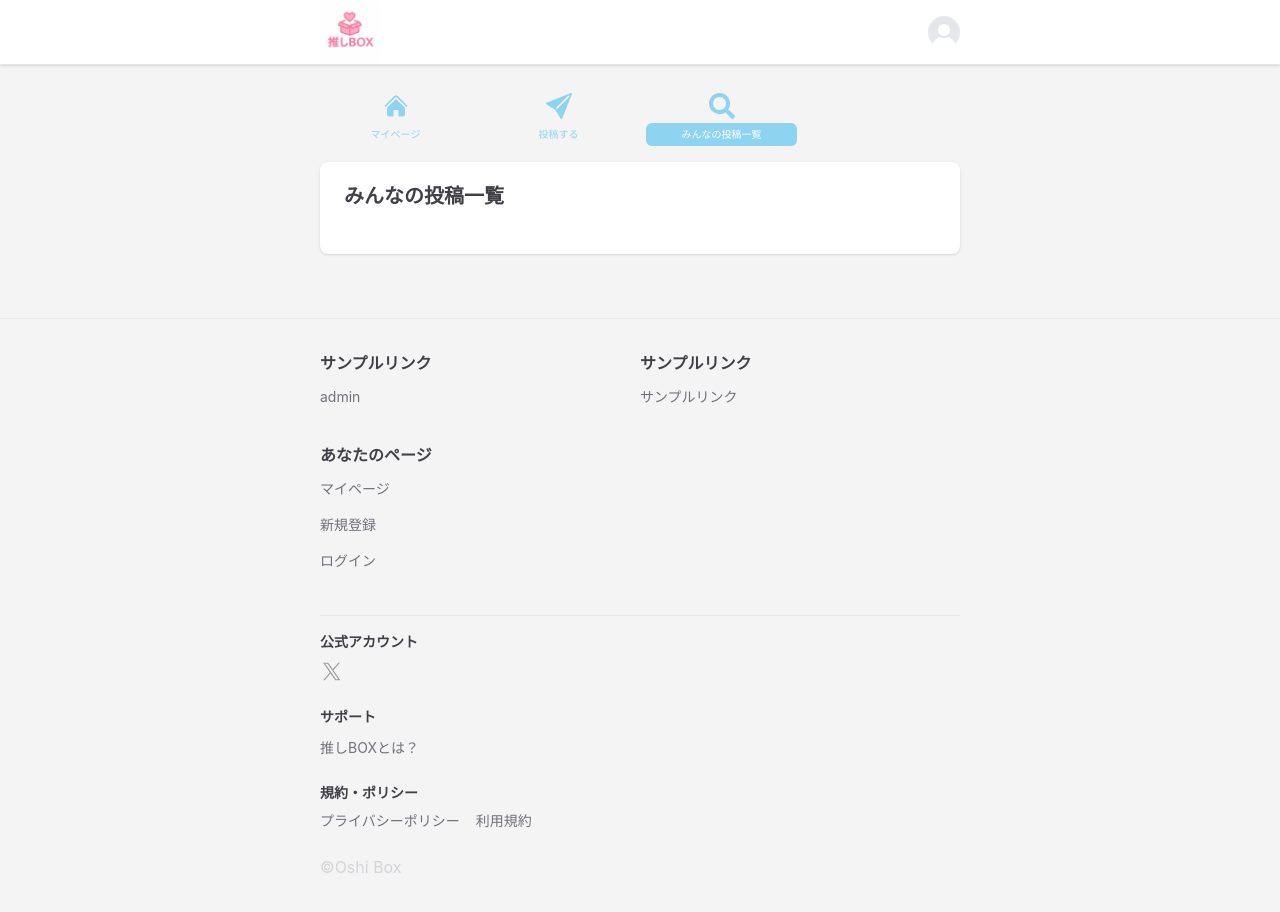
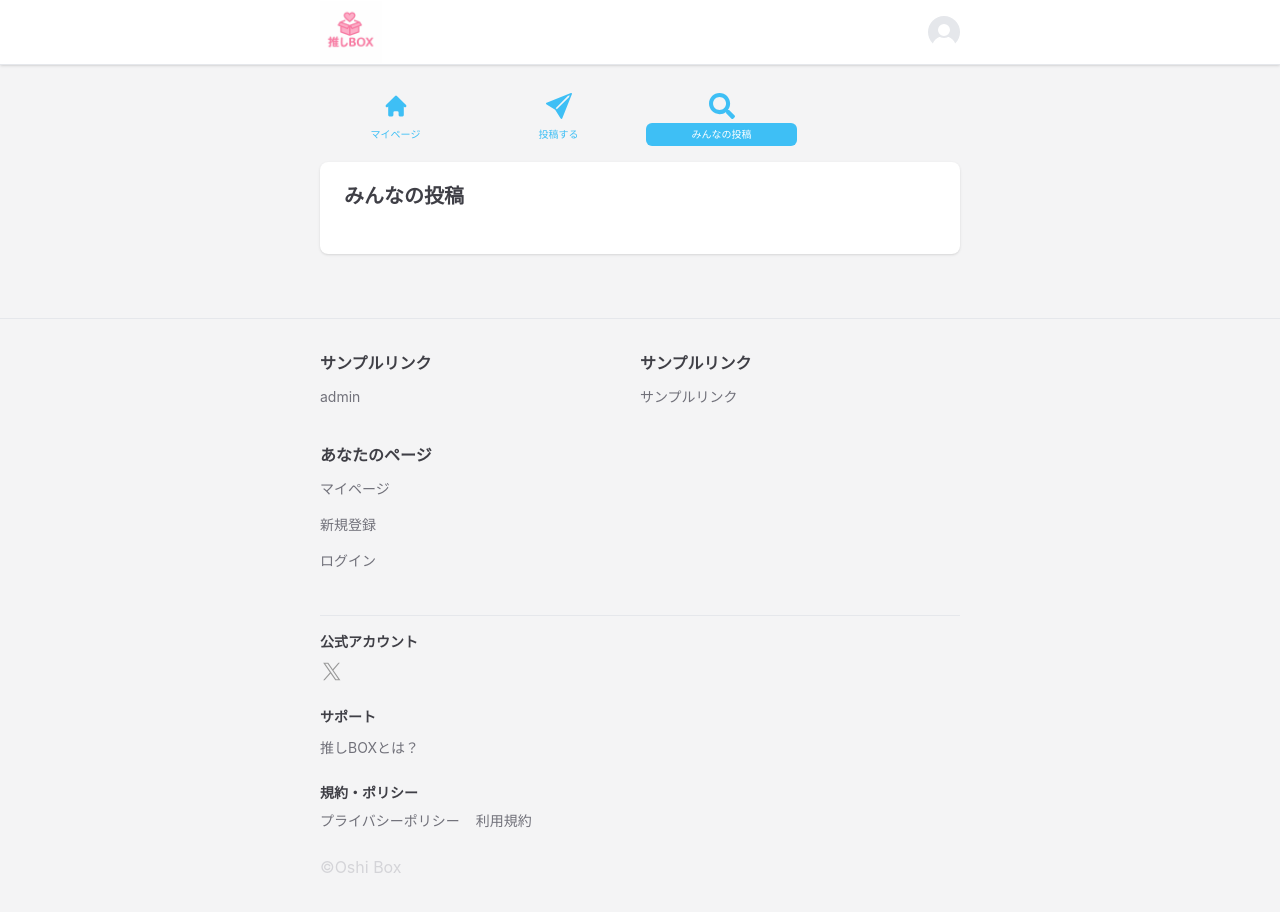
Before and after one commit to miyasuke5798/oshi-box, a Next.js app: page /posts in a window 1280 px wide. Shown: the top 912 px of the page. Built offline with nearby package versions, Linux system fonts and the light colour scheme.

Commit message:
update hihome icon & color ..

```diff
--- a/app/(main)/posts/page.tsx
+++ b/app/(main)/posts/page.tsx
@@ -7,7 +7,7 @@ export default function PostsPage() {
       <ShareMenu />
       <Card className="w-full mb-4">
         <CardContent className="py-5 px-6">
-          <h1 className="text-xl font-bold mb-6">みんなの投稿一覧</h1>
+          <h1 className="text-xl font-bold mb-6">みんなの投稿</h1>
         </CardContent>
       </Card>
     </div>
--- a/app/globals.css
+++ b/app/globals.css
@@ -84,7 +84,7 @@
     @apply bg-background text-foreground;
   }
   .rose_link {
-    @apply text-[#8ed3f0] hover:text-[#8ed3f0] underline;
+    @apply text-[#3ebff5] hover:text-[#3ebff5] underline;
   }
 }
 
--- a/components/layout/share_menu.tsx
+++ b/components/layout/share_menu.tsx
@@ -1,5 +1,5 @@
 "use client";
-import { HiHome } from "react-icons/hi2";
+import { HiHome } from "react-icons/hi";
 import { BsFillSendFill } from "react-icons/bs";
 import { FaSearch } from "react-icons/fa";
 import React from "react";
@@ -13,17 +13,17 @@ export const ShareMenu: React.FC = () => {
     {
       label: "マイページ",
       href: "/xxx",
-      icon: <HiHome size={26} color="#8ed3f0" />,
+      icon: <HiHome size={26} color="#3ebff5" />,
     },
     {
       label: "投稿する",
       href: "/users/posts",
-      icon: <BsFillSendFill size={26} color="#8ed3f0" />,
+      icon: <BsFillSendFill size={26} color="#3ebff5" />,
     },
     {
-      label: "みんなの投稿一覧",
+      label: "みんなの投稿",
       href: "/posts",
-      icon: <FaSearch size={26} color="#8ed3f0" />,
+      icon: <FaSearch size={26} color="#3ebff5" />,
     },
   ];
 
@@ -41,8 +41,8 @@ export const ShareMenu: React.FC = () => {
               <div
                 className={
                   isActive
-                    ? "bg-[#8ed3f0] text-white flex items-center justify-center text-[10px] h-[23px] w-full rounded-sm"
-                    : "text-[#8ed3f0] flex items-center justify-center text-[10px] h-[23px] w-full rounded-sm"
+                    ? "bg-[#3ebff5] text-white flex items-center justify-center text-[10px] h-[23px] w-full rounded-sm"
+                    : "text-[#3ebff5] flex items-center justify-center text-[10px] h-[23px] w-full rounded-sm"
                 }
               >
                 {item.label}
--- a/components/ui/button.tsx
+++ b/components/ui/button.tsx
@@ -10,7 +10,7 @@ const buttonVariants = cva(
     variants: {
       variant: {
         default:
-          "bg-[#8ed3f0] hover:bg-[#8ed3f0]/80 text-primary-foreground shadow-xs",
+          "bg-[#3ebff5] hover:bg-[#3ebff5]/80 text-primary-foreground shadow-xs",
         destructive:
           "bg-destructive text-white shadow-xs hover:bg-destructive/90 focus-visible:ring-destructive/20 dark:focus-visible:ring-destructive/40 dark:bg-destructive/60",
         outline:
```
